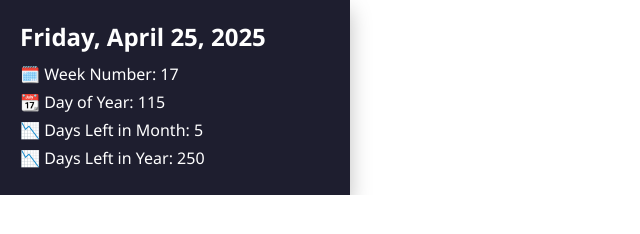
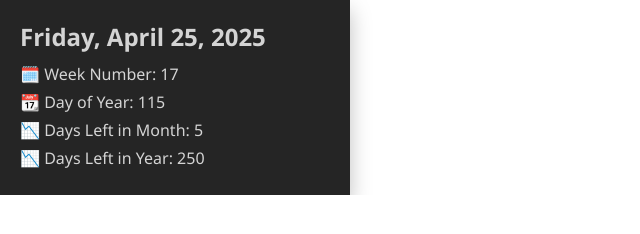
Before and after one commit to DevTanvirX/Notion-Widget, a plain HTML site: page index.html in a window 1280 px wide. Shown: the whole page, without its empty margins (0-640 px from the left). Drawn offline with Linux system fonts and the light colour scheme.

Commit message:
Update index.html

```diff
--- a/index.html
+++ b/index.html
@@ -14,8 +14,8 @@
     }
 
     .widget {
-      background: #1e1e2f;
-      color: #fff;
+      background: #252525;
+      color: #d4d4d4;
       padding: 20px;
       width: 350px;
       box-shadow: 0 10px 20px rgba(0,0,0,0.25);
```
